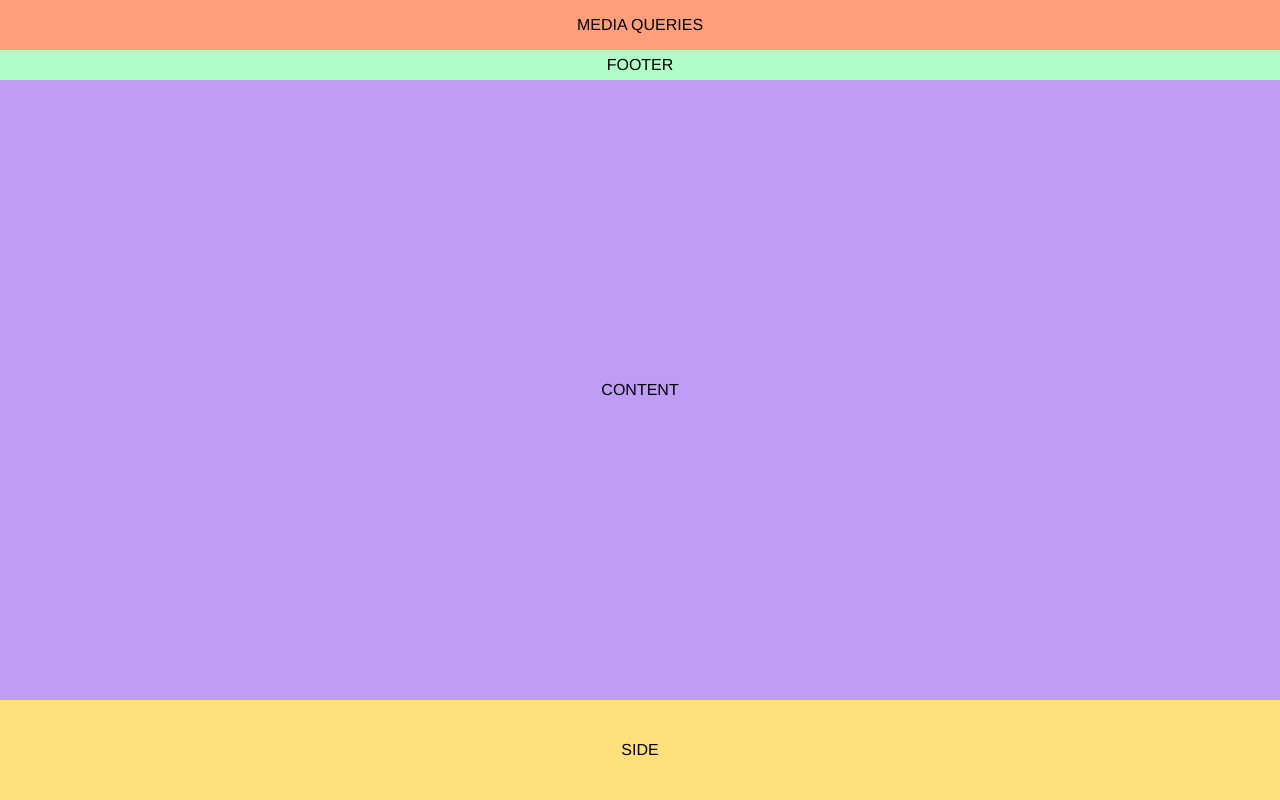
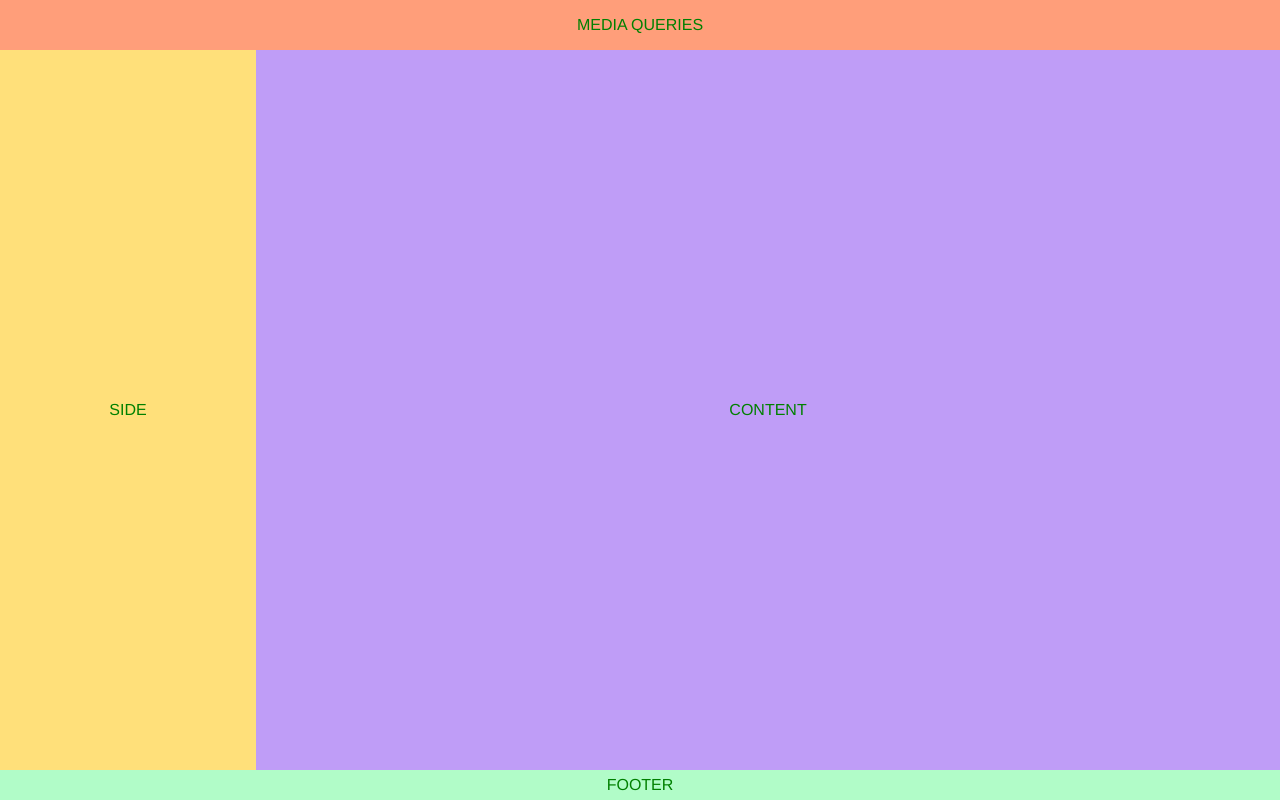
Before and after one commit to kearmododragon/weekly-work-2025, a plain HTML site: page Responsive-Design/index.html in a window 1280 px wide. Drawn offline with Linux system fonts and the light colour scheme; files whose address does not match are found by name.

Commit message:
finished responsive design

```diff
--- a/Responsive-Design/style.css
+++ b/Responsive-Design/style.css
@@ -42,3 +42,39 @@ header, footer, aside, main {
   justify-content: center;
   align-items: center;
 }
+
+/* @media is the keyword necessary to indicate we are working with media queries */
+/* only screen: the only keyword is used to prevent older browsers that do not support media queries with media filters from applying the specified styled. */
+@media only screen and (min-width: 768px) {
+    /* media query will only kick in when the witdh is under 768px */
+  body {
+    /* tablet - two column display */
+    grid-template-columns: 1fr 4fr;
+    grid-template-rows: 50px auto 30px;
+    grid-template-areas:
+      "hdr hdr"
+      "side content"
+      "ftr ftr";
+  }
+}
+
+/* Base CSS */
+* {
+  color: red;
+}
+
+
+
+/* Tablet Device CSS */
+@media (min-width: 768px) {
+  * {
+    color: blue;
+  }
+}
+
+/* Desktop Device CSS */
+@media (min-width: 1024px) {
+  * {
+    color: green;
+  }
+}
```
